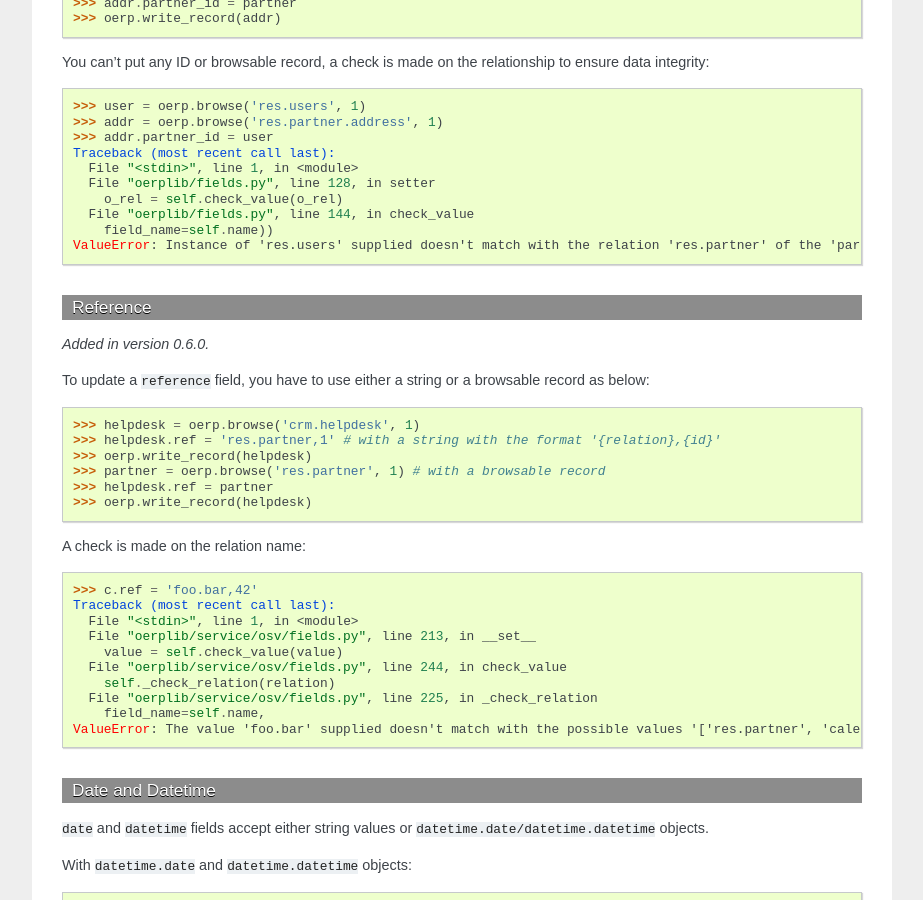
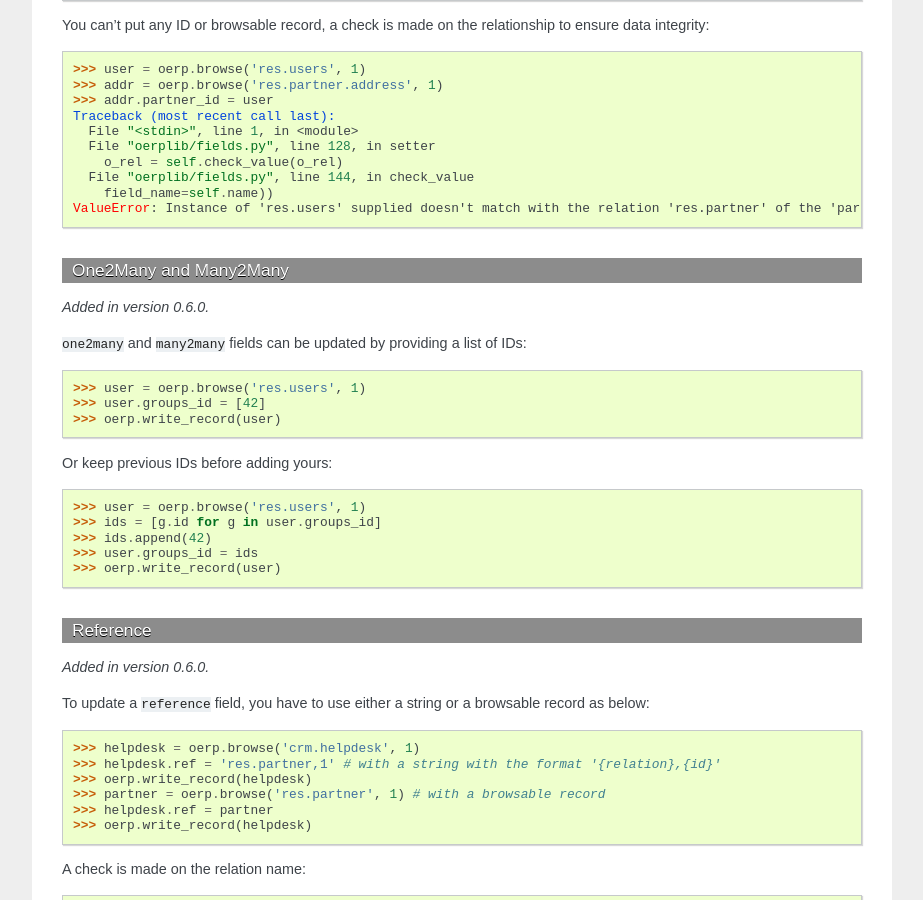
Before and after one commit to osiell/oerplib, a Sphinx documentation site: the page built from doc/source/tutorials.rst, in a window 1280 px wide and 900 px high, scrolled down 3334 px. Shown: the whole window, without its empty margins (198-1121 px from the left). Built offline with Sphinx 7.4.7, drawn with Linux system fonts in a browser that asks for light colours; some of the changed text lies outside the part shown.

Commit message:
Documentation updated (tutorials)

```diff
--- a/doc/source/tutorials.rst
+++ b/doc/source/tutorials.rst
@@ -211,6 +208,26 @@ to ensure data integrity::
       File "oerplib/fields.py", line 144, in check_value
         field_name=self.name))
     ValueError: Instance of 'res.users' supplied doesn't match with the relation 'res.partner' of the 'partner_id' field.
+
+One2Many and Many2Many
+''''''''''''''''''''''
+
+.. versionadded:: 0.6.0
+
+``one2many`` and ``many2many`` fields can be updated by providing
+a list of IDs::
+
+    >>> user = oerp.browse('res.users', 1)
+    >>> user.groups_id = [42]
+    >>> oerp.write_record(user)
+
+Or keep previous IDs before adding yours::
+
+    >>> user = oerp.browse('res.users', 1)
+    >>> ids = [g.id for g in user.groups_id]
+    >>> ids.append(42)
+    >>> user.groups_id = ids
+    >>> oerp.write_record(user)
 
 Reference
 '''''''''
@@ -288,6 +305,8 @@ The method will return the path to the generated temporary report file.
 Manage databases
 ----------------
 
+.. versionadded:: 0.4.0
+
 You can manage ``OpenERP`` databases with the :attr:`oerplib.OERP.db` property.
 It offers you a dynamic access to all methods of the ``/db`` RPC service in
 order to list, create, drop, dump and restore databases.
```
Also changed, not shown: other parts of doc/source/tutorials.rst (+0 -3 lines).
